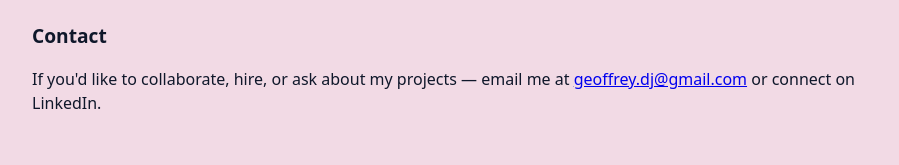
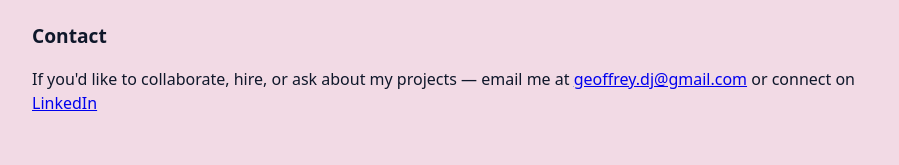
Before and after one commit to GeoffreyJulianto/GeoffreyJulianto.github.io, a plain HTML site: page index.html in a window 1280 px wide. Shown: the part 933-1098 px from the top of the page, without its empty margins (190-1089 px from the left). Drawn offline with Linux system fonts and the light colour scheme.

Commit message:
Update index.html

```diff
--- a/index.html
+++ b/index.html
@@ -107,7 +107,7 @@
 
     <section id="contact" style="margin-top:1.6rem">
       <h2>Contact</h2>
-      <p>If you'd like to collaborate, hire, or ask about my projects — email me at <a href="mailto:youremail@example.com">geoffrey.dj@gmail.com</a> or connect on LinkedIn.</p>
+      <p>If you'd like to collaborate, hire, or ask about my projects — email me at <a href="geoffrey.dj@gmail.com">geoffrey.dj@gmail.com</a> or connect on <a href="https://www.linkedin.com/in/geoffrey-duncan-julianto-724833296">LinkedIn</a></p>
     </section>
   </main>
 
```
